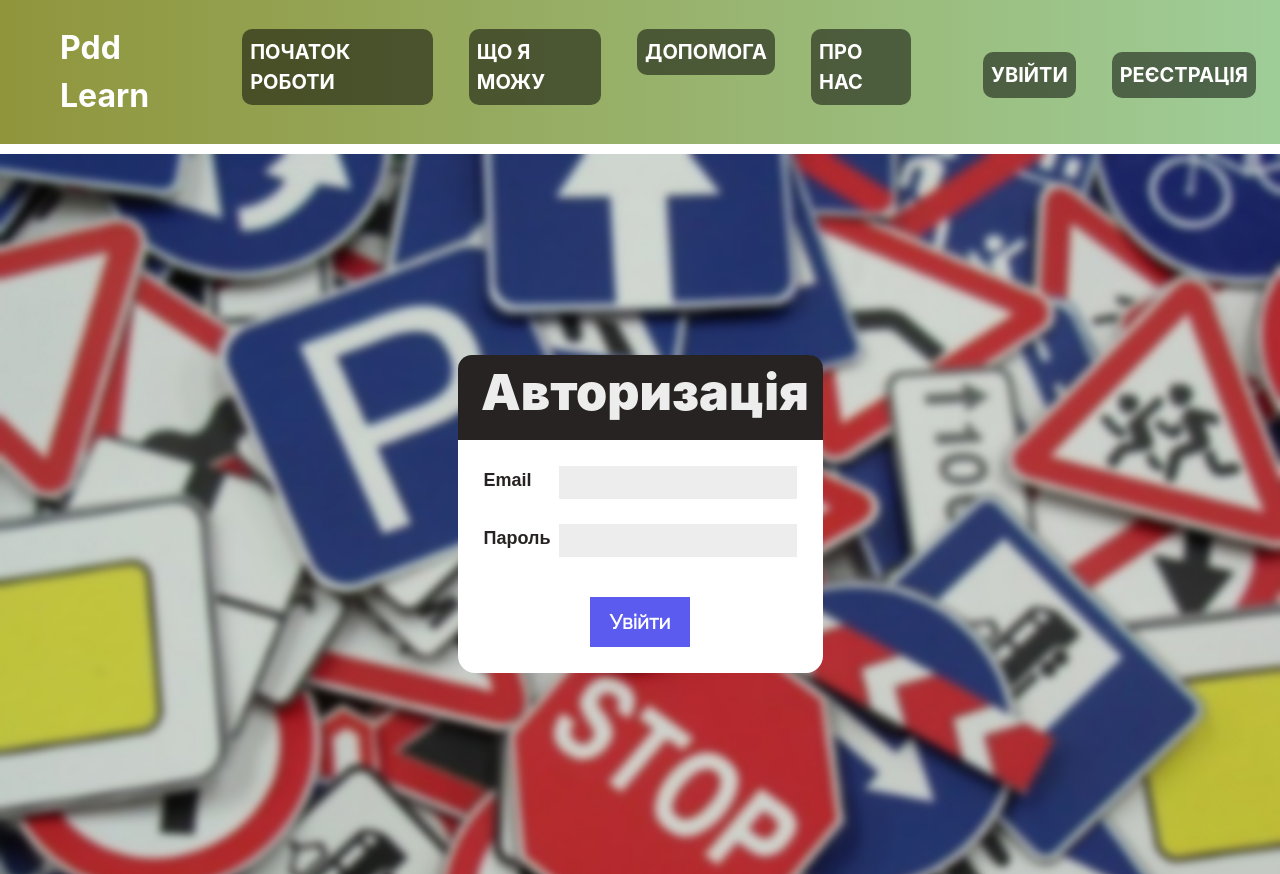
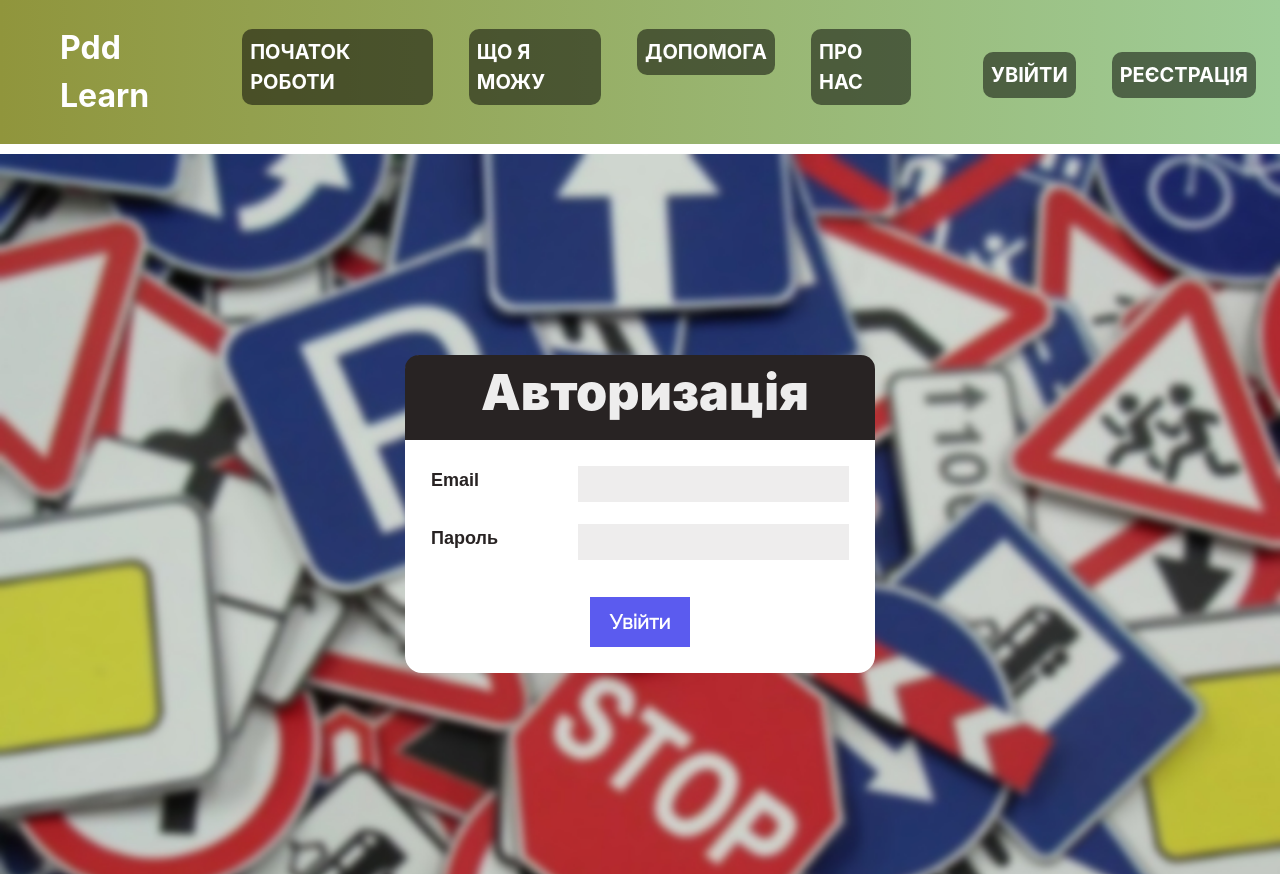
Before and after one commit to danilos1/pdd-learn-api, an Angular app: page /login in a window 1280 px wide. Built offline with nearby package versions, Linux system fonts and the light colour scheme; a web font is replaced by a local one.

Commit message:
added margins to inputs

```diff
--- a/src/app/component/login/login.component.css
+++ b/src/app/component/login/login.component.css
@@ -39,6 +39,11 @@ input {
   margin-bottom: 22px;
 }
 
+.form_item input {
+  font-size: 20px;
+  margin-left: 80px;
+}
+
 
 .form__content {
   display: flex;
```
